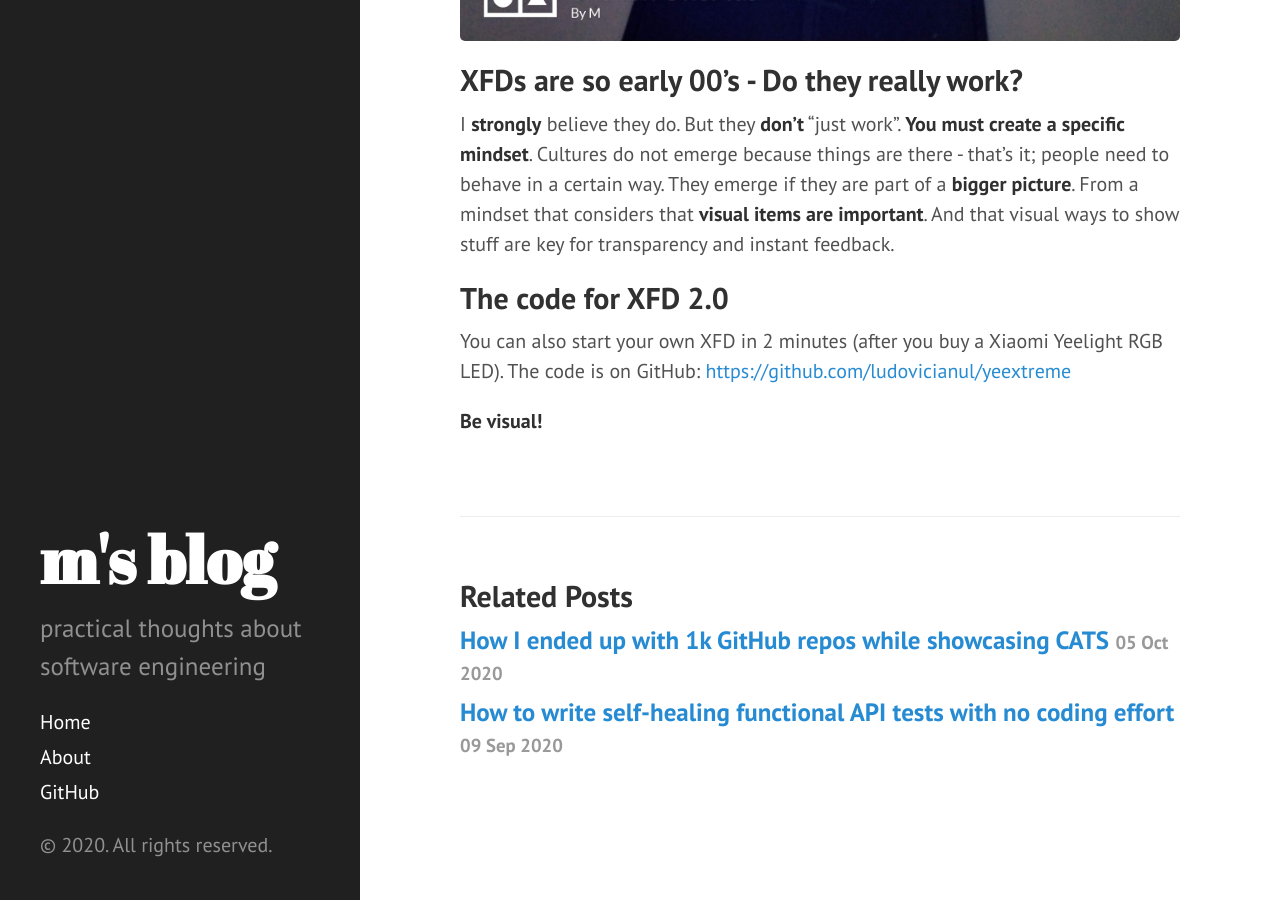
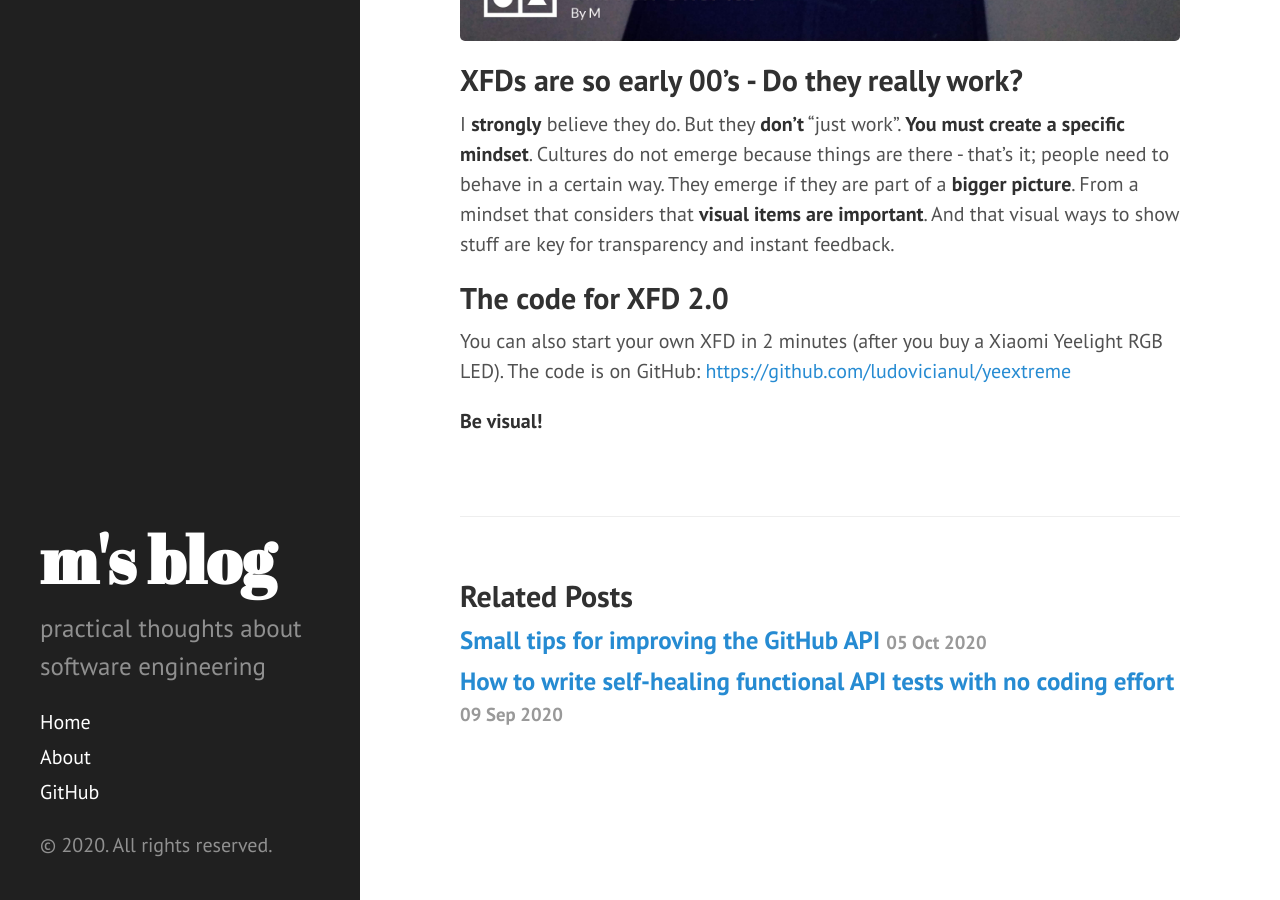
Before and after one commit to ludovicianul/ludovicianul.github.io, a Jekyll site: the page built from _posts/2019-06-28-visual-cultures-part-1.md, in a window 1280 px wide and 900 px high, scrolled down 10935 px. Built offline with Jekyll 4.4.1, drawn with Linux system fonts in a browser that asks for light colours; comment, search, counter and statistics services are not loaded.

Commit message:
Update the title and add some details in the disclaimer section

```diff
--- a/_posts/2020-10-05-github-api-testing.md
+++ b/_posts/2020-10-05-github-api-testing.md
@@ -1,12 +1,14 @@
 ---
 layout: post
-title: How I ended up with 1k GitHub repos while showcasing CATS
+title: Small tips for improving the GitHub API
 ---
 # Disclaimer
-<span style="color:red">**!!! WARNING !!! If you choose to run the steps in this article, please note that you will end up with a significant number of dummy GitHub repos under your username. Over 1k in my case.
+<span style="color:red">1. **!!! WARNING !!! If you choose to run the steps in this article, please note that you will end up with a significant number of dummy GitHub repos under your username. Over 1k in my case.
 There is a script at the end of the article that you can use to delete them. Be careful not to delete your real repos though!**</span>
 
 ![Repos](https://github.com/ludovicianul/ludovicianul.github.io/raw/master/images/github_repos.png)
+
+2. This is a concrete example on how you can use [CATS](https://github.com/Endava/cats) and personal view on how I would improve the GitHub API. The findings are small things that will make the API more usable, predictable and consistent.
 
 # The Beginning
 Building good APIs is hard. There are plenty of resources out there with plenty of good advice on how to achieve this. While some of the things are a must, like following the [OWASP REST Security Practices](https://cheatsheetseries.owasp.org/cheatsheets/REST_Security_Cheat_Sheet.html),
```
